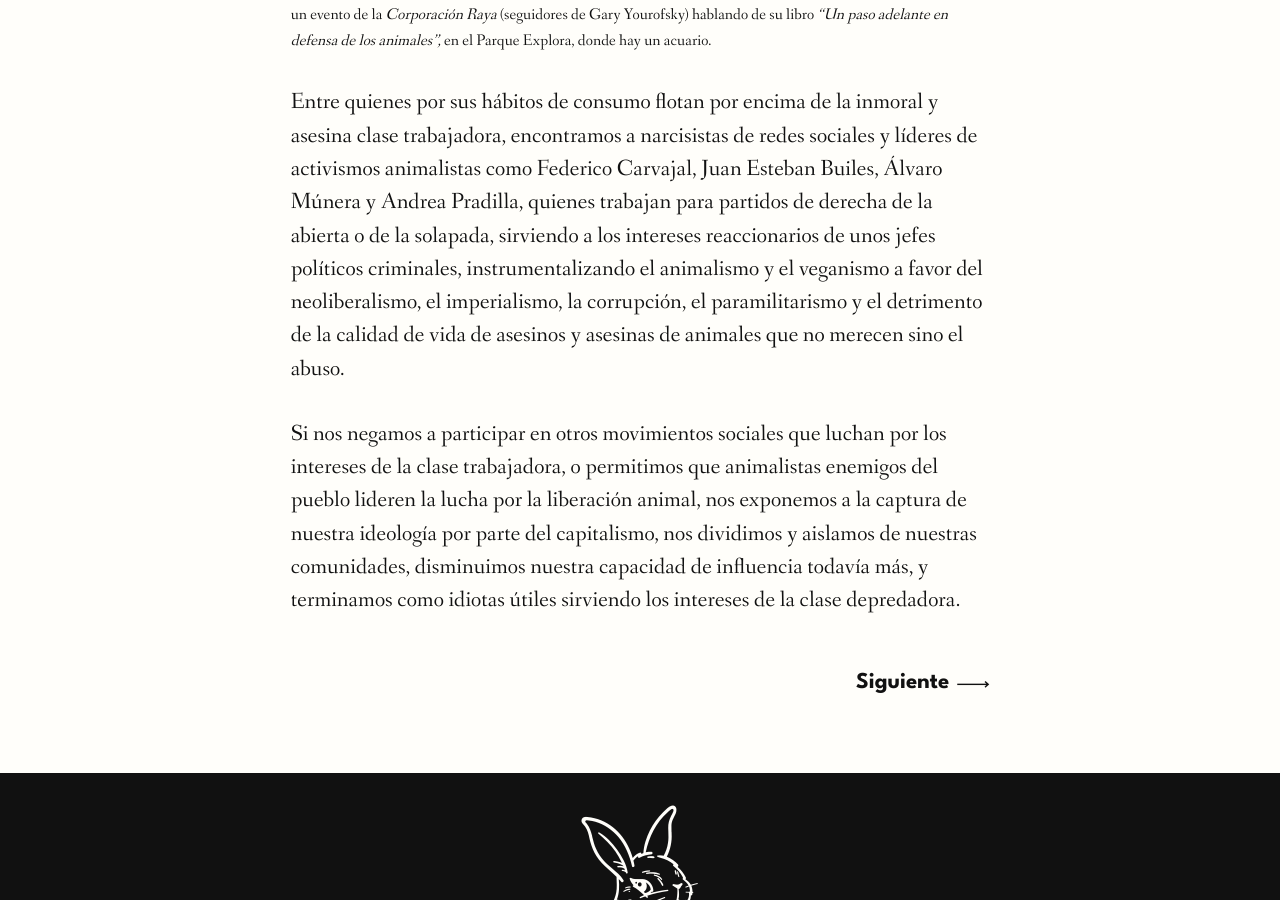
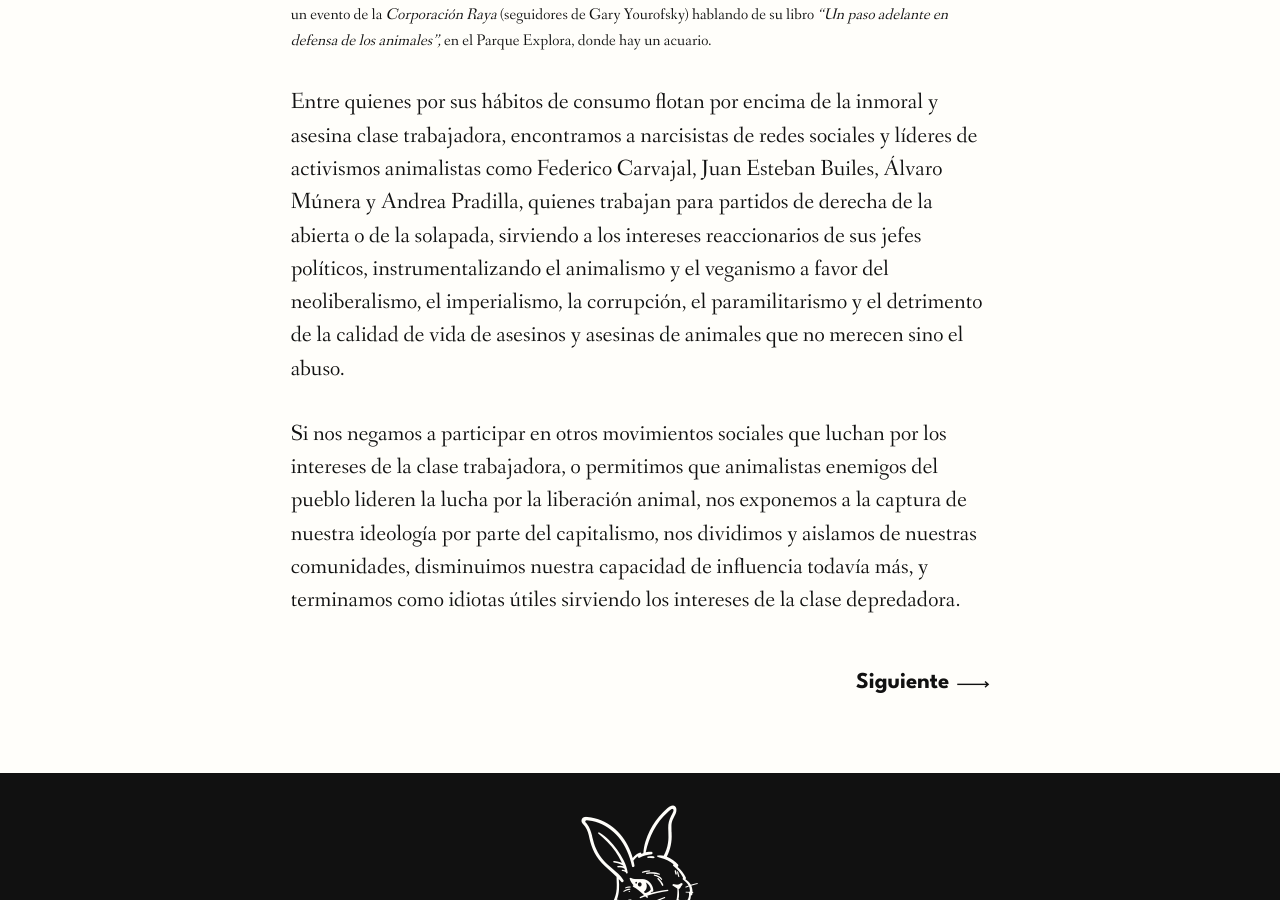
Before and after one commit to animaleslibres/animaleslibres.github.io, a Jekyll site: the page built from _posts/2023-02-01-article-la-ilusión-de-cambiar-al-mundo-desde-el-consumo.md, in a window 1280 px wide and 900 px high, scrolled down 7909 px. Built offline with Jekyll 4.4.1, drawn with Linux system fonts in a browser that asks for light colours; nearby versions of some CDN libraries; some web fonts are replaced; a script that is not in the unit is left out.

Commit message:
remover criminales

```diff
--- a/_posts/2023-02-01-article-la-ilusión-de-cambiar-al-mundo-desde-el-consumo.md
+++ b/_posts/2023-02-01-article-la-ilusión-de-cambiar-al-mundo-desde-el-consumo.md
@@ -69,6 +69,6 @@ Es muy fácil pensar que como mis hábitos de consumo están alineados con mis v
 El insufrible antiespecista Óscar Horta, quién se toma la atribución de decidir quíen es antiespecista y quién no, en un evento de la _Corporación Raya_ (seguidores de Gary Yourofsky) hablando de su libro _"Un paso adelante en defensa de los animales",_ en el Parque Explora, donde hay un acuario.
 {:class="caption-no-link"}
 
-Entre quienes por sus hábitos de consumo flotan por encima de la inmoral y asesina clase trabajadora, encontramos a narcisistas de redes sociales y líderes de activismos animalistas como Federico Carvajal, Juan Esteban Builes, Álvaro Múnera y Andrea Pradilla, quienes trabajan para partidos de derecha de la abierta o de la solapada, sirviendo a los intereses reaccionarios de unos jefes políticos criminales, instrumentalizando el animalismo y el veganismo a favor del neoliberalismo, el imperialismo, la corrupción, el paramilitarismo y el detrimento de la calidad de vida de asesinos y asesinas de animales que no merecen sino el abuso.
+Entre quienes por sus hábitos de consumo flotan por encima de la inmoral y asesina clase trabajadora, encontramos a narcisistas de redes sociales y líderes de activismos animalistas como Federico Carvajal, Juan Esteban Builes, Álvaro Múnera y Andrea Pradilla, quienes trabajan para partidos de derecha de la abierta o de la solapada, sirviendo a los intereses reaccionarios de sus jefes políticos, instrumentalizando el animalismo y el veganismo a favor del neoliberalismo, el imperialismo, la corrupción, el paramilitarismo y el detrimento de la calidad de vida de asesinos y asesinas de animales que no merecen sino el abuso.
 
 Si nos negamos a participar en otros movimientos sociales que luchan por los intereses de la clase trabajadora, o permitimos que animalistas enemigos del pueblo lideren la lucha por la liberación animal, nos exponemos a la captura de nuestra ideología por parte del capitalismo, nos dividimos y aislamos de nuestras comunidades, disminuimos nuestra capacidad de influencia todavía más, y terminamos como idiotas útiles sirviendo los intereses de la clase depredadora.
```
